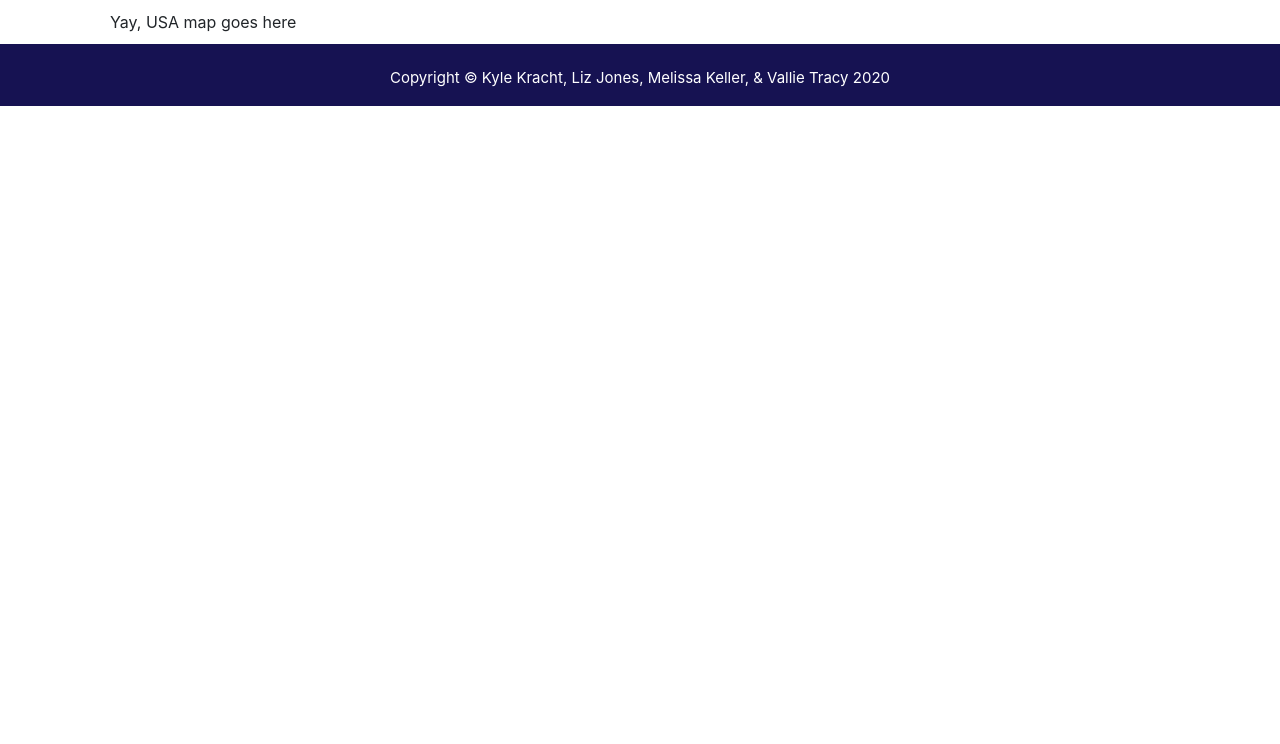
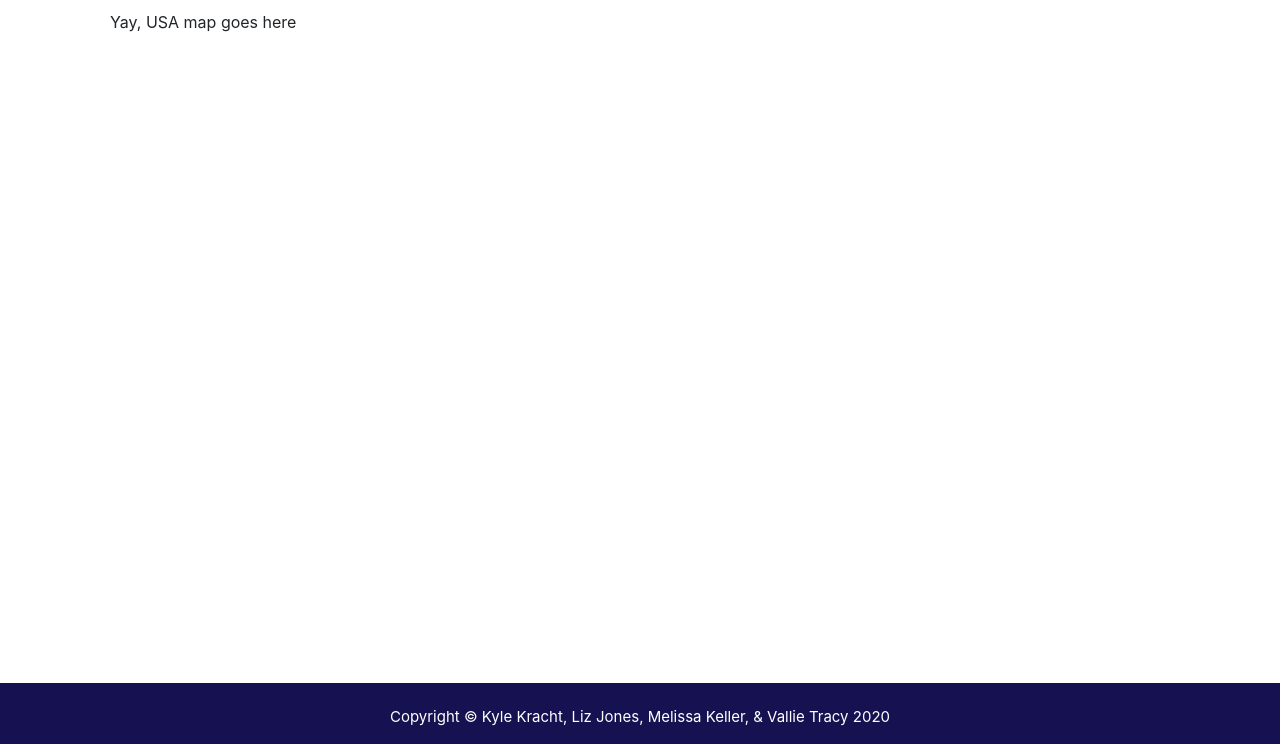
Before and after one commit to VallieTracy/Pres-Election-Partisan-Breakdown, a Flask app: page / in a window 1280 px wide. Shown: the part 56-800 px from the top of the page. Run offline with Flask 2, Linux system fonts and the light colour scheme; parts of the project's set-up code (start-up, migrations or seed data) failed here and were passed over; some libraries are stand-ins or nearby versions.

Commit message:
potentially fixed the footer

```diff
--- a/static/css/style.css
+++ b/static/css/style.css
@@ -8,7 +8,7 @@
     min-height: 40px;
     font-size: 15px;
     text-align: center;
-    position: initial;
+    position: fixed;
     left: 0;
     bottom: 0;
     width: 100%;
@@ -23,3 +23,6 @@
 .row {
     margin: 10px;
 }
+.container{
+    margin-bottom: 100px;
+}
```
